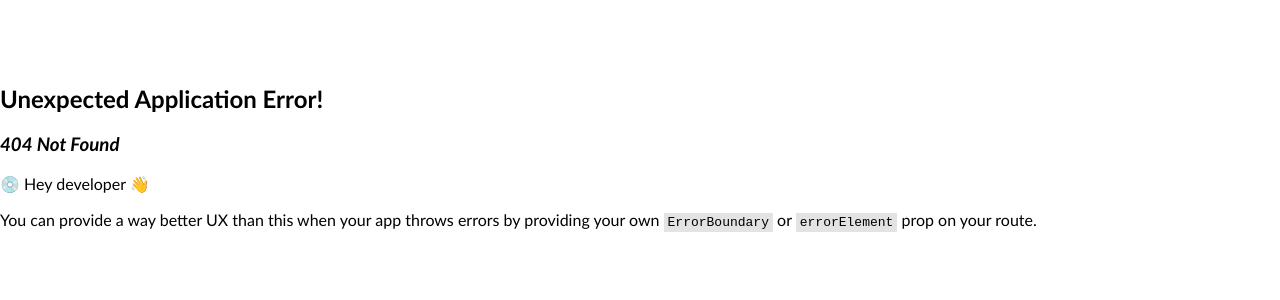
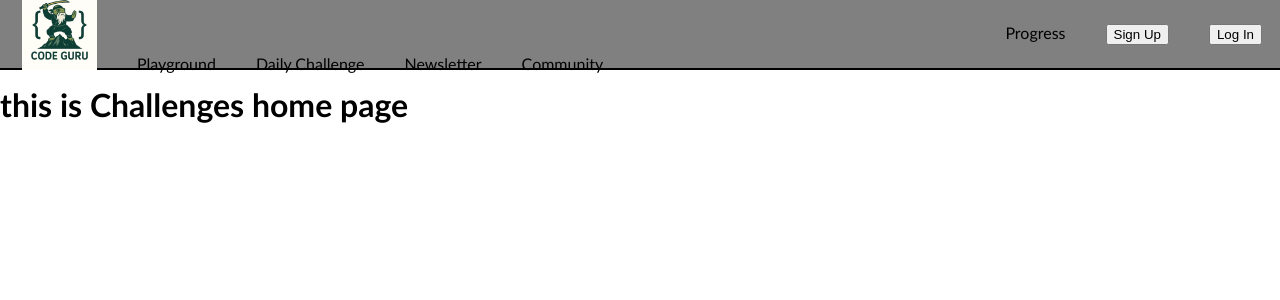
Before and after one commit to Bitterguy-code/Code-Guru, a React (Vite) app in the folder frontend/: page /challenge in a window 1280 px wide. Before the commit this address had no page. Shown: the top 300 px of the page. Built offline with nearby package versions, Linux system fonts and the light colour scheme.

Commit message:
add a ChallengesHomePage path

```diff
--- /dev/null
+++ b/frontend/src/pages/ChallengesHomePage.jsx
@@ -0,0 +1,3 @@
+export default function ChallengesHomePage() {
+    return <h1>this is Challenges home page</h1>;
+  }
--- a/frontend/src/router.jsx
+++ b/frontend/src/router.jsx
@@ -2,6 +2,7 @@ import React from "react";
 import { createBrowserRouter } from "react-router-dom";
 import App from "./App.jsx"
 import HomePage from "./pages/HomePage.jsx";
+import ChallengesHomePage from "./pages/ChallengesHomePage.jsx";
 
 const router = createBrowserRouter([
   {
@@ -12,6 +13,10 @@ const router = createBrowserRouter([
         index: true,
         element: <HomePage />,
       },
+      {
+        path: "/challenge",
+        element: <ChallengesHomePage/>,
+      },
     ],
   },
 ]);
```
Also changed, not shown: frontend/src/pages/ChallengeHomePage.jsx (deleted).
